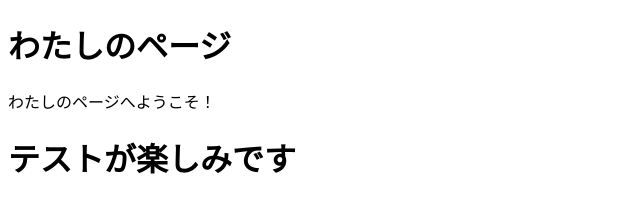
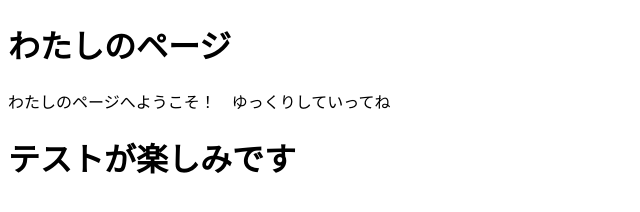
Before and after one commit to NakamuraYoshiaki/Testsite, a plain HTML site: page index.html in a window 1280 px wide. Shown: the whole page, without its empty margins (0-640 px from the left). Drawn offline with Linux system fonts and the light colour scheme.

Commit message:
挨拶を詳しく

```diff
--- a/index.html
+++ b/index.html
@@ -5,7 +5,7 @@
 </head>
 <body>
 <h1>わたしのページ</h1>
-<p>わたしのページへようこそ！</p>
+<p>わたしのページへようこそ！　ゆっくりしていってね</p>
 <h1>テストが楽しみです</h1>
 </body>
 </html>
```
